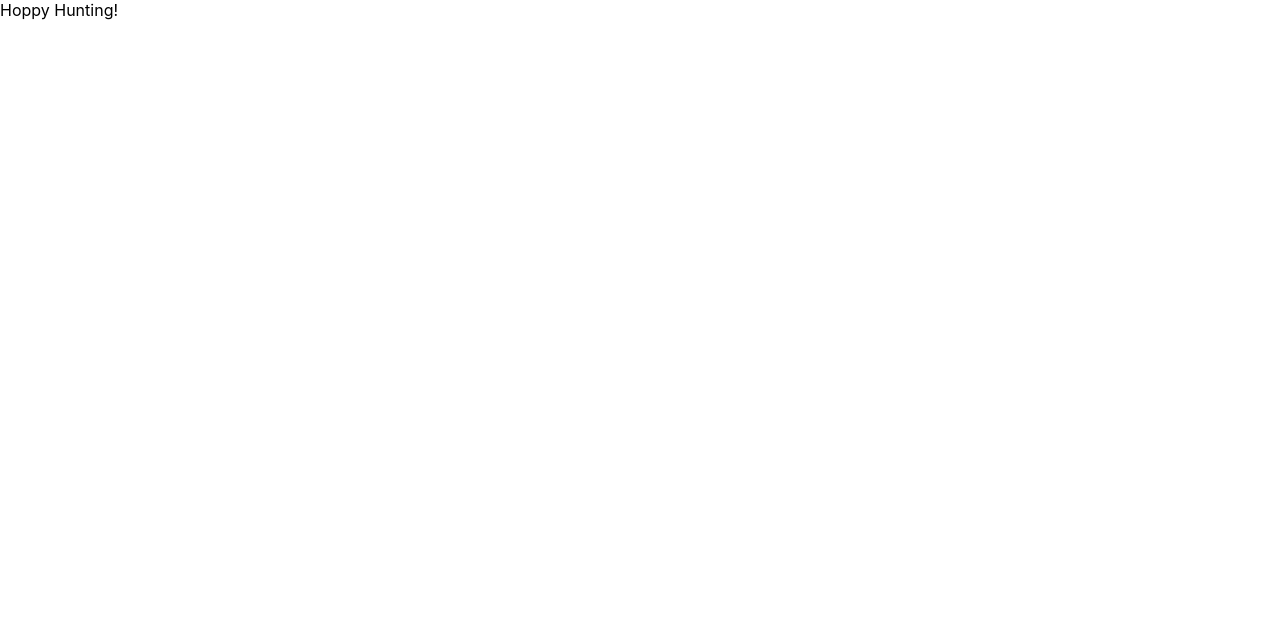
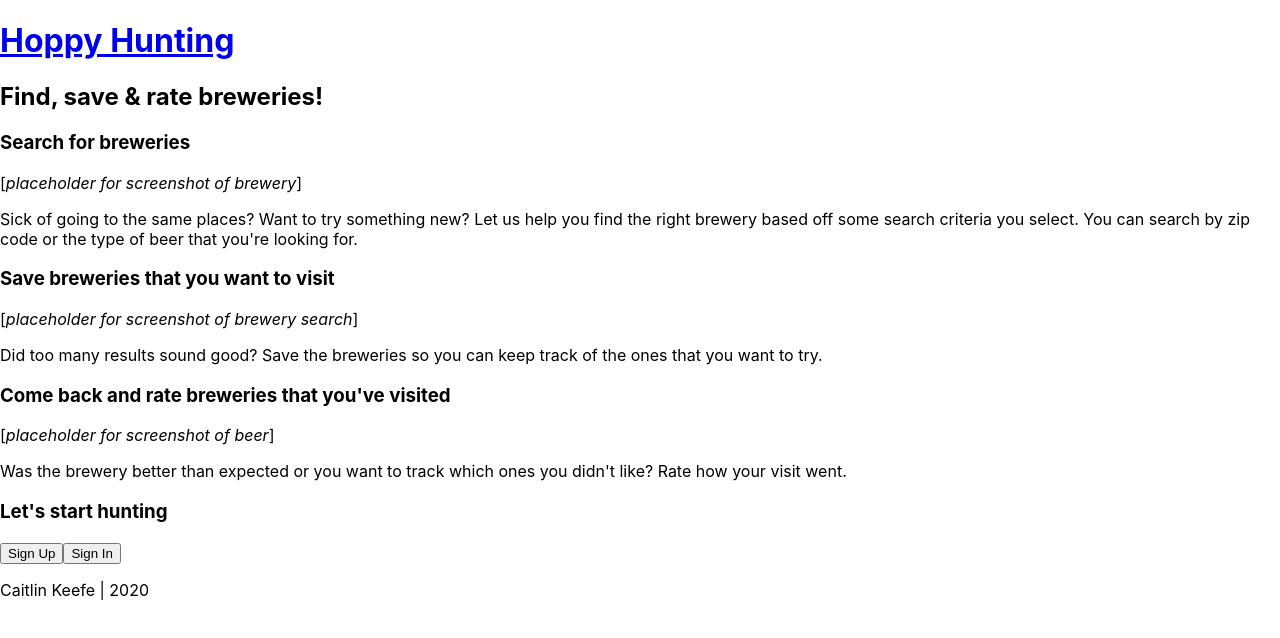
Before and after one commit to ckeefe90/Hoppy-Hunting-Capstone, a React (Create React App) app: page / in a window 1280 px wide. Shown: the top 638 px of the page. Built offline with nearby package versions, Linux system fonts and the light colour scheme.

Commit message:
created basic components for static app

```diff
--- a/package.json
+++ b/package.json
@@ -8,6 +8,7 @@
         "@testing-library/user-event": "^7.2.1",
         "react": "^16.13.1",
         "react-dom": "^16.13.1",
+        "react-router-dom": "^5.2.0",
         "react-scripts": "3.4.3",
         "vercel": "^20.1.2"
     },
--- a/src/App.js
+++ b/src/App.js
@@ -1,11 +1,22 @@
-import React from 'react';
+import React, { Component } from 'react';
+import { withRouter } from 'react-router-dom';
+import Header from './Header';
+import Footer from './Footer';
+import LandingPage from './LandingPage';
 
-function App() {
-  return (
-    <main className='App'>
-      Hoppy Hunting!
-    </main>
-  );
+
+class App extends Component {
+  render() {
+    return (
+      <div className="App">
+        <header><Header /></header>
+        <main>
+          <LandingPage />
+        </main>
+        <Footer />
+      </div>
+    )
+  }
 }
 
-export default App;
+export default withRouter(App);
--- /dev/null
+++ b/src/Footer.js
@@ -0,0 +1,10 @@
+import React, { Component } from 'react';
+// import { Link } from 'react-router-dom';
+
+export default class Footer extends Component {
+    render() {
+        return (
+            <p>Caitlin Keefe | 2020</p>
+        )
+    }
+}
--- /dev/null
+++ b/src/Header.js
@@ -0,0 +1,13 @@
+import React, { Component } from 'react';
+import { Link } from 'react-router-dom';
+
+export default class Header extends Component {
+    render() {
+        return (
+            <header>
+                <h1><Link to='/'>Hoppy Hunting</Link></h1>
+                <h2>Find, save & rate breweries!</h2>
+            </header>
+        )
+    }
+}
--- /dev/null
+++ b/src/LandingPage.js
@@ -0,0 +1,38 @@
+import React, { Component } from 'react';
+
+export default class LandingPage extends Component {
+    render() {
+        return (
+            <div className='landingPage'>
+                <section>
+                    <div className='descBox'>
+                        <h3>Search for breweries</h3>
+                    </div>
+                    <p>[<em>placeholder for screenshot of brewery</em>]</p>
+                    <p>Sick of going to the same places? Want to try something new? Let us help you find the right brewery based off some search criteria you select. You can search by zip code or the type of beer that you're looking for.</p>
+                </section>
+                <section>
+                    <div className='descBox'>
+                        <h3>Save breweries that you want to visit</h3>
+                    </div>
+                    <p>[<em>placeholder for screenshot of brewery search</em>]</p>
+                    <p>Did too many results sound good? Save the breweries so you can keep track of the ones that you want to try.</p>
+                </section>
+                <section>
+                    <div className='descBox'>
+                        <h3>Come back and rate breweries that you've visited</h3>
+                    </div>
+                    <p>[<em>placeholder for screenshot of beer</em>]</p>
+                    <p>Was the brewery better than expected or you want to track which ones you didn't like? Rate how your visit went.</p>
+                </section>
+                <section>
+                    <div className='welcomeBox'>
+                        <h3>Let's start hunting</h3>
+                    </div>
+                    <button type='submit'>Sign Up</button>
+                    <button type='submit'>Sign In</button>
+                </section>
+            </div>
+        )
+    }
+}
--- a/src/index.js
+++ b/src/index.js
@@ -1,6 +1,12 @@
 import React from 'react';
 import ReactDOM from 'react-dom';
+import { BrowserRouter } from 'react-router-dom';
 import App from './App';
 import './index.css';
 
-ReactDOM.render(<App />, document.getElementById('root'));
+ReactDOM.render(
+    <BrowserRouter>
+        <App />
+    </BrowserRouter>,
+    document.getElementById('root')
+);
```
Also changed, not shown: src/AddBrewery.js (added, +28 -0 lines), src/MyBreweries.js (added, +11 -0 lines), src/Rating.js (added, +14 -0 lines), src/SignIn.js (added, +32 -0 lines), src/SignUp.js (added, +40 -0 lines), 1 other file (tests, documents, lock files or other folders). Lines whose indentation alone changed are shown as unchanged.
